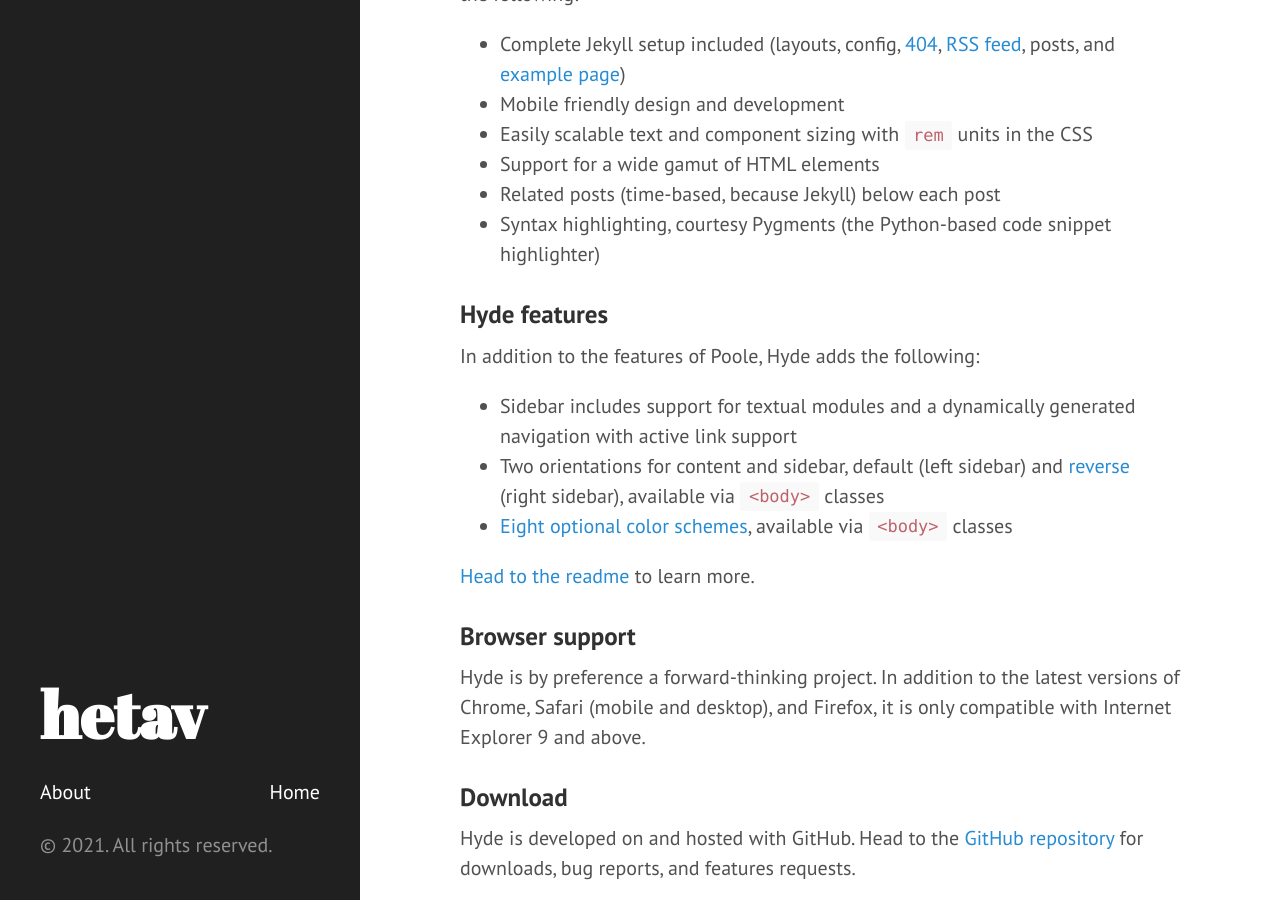
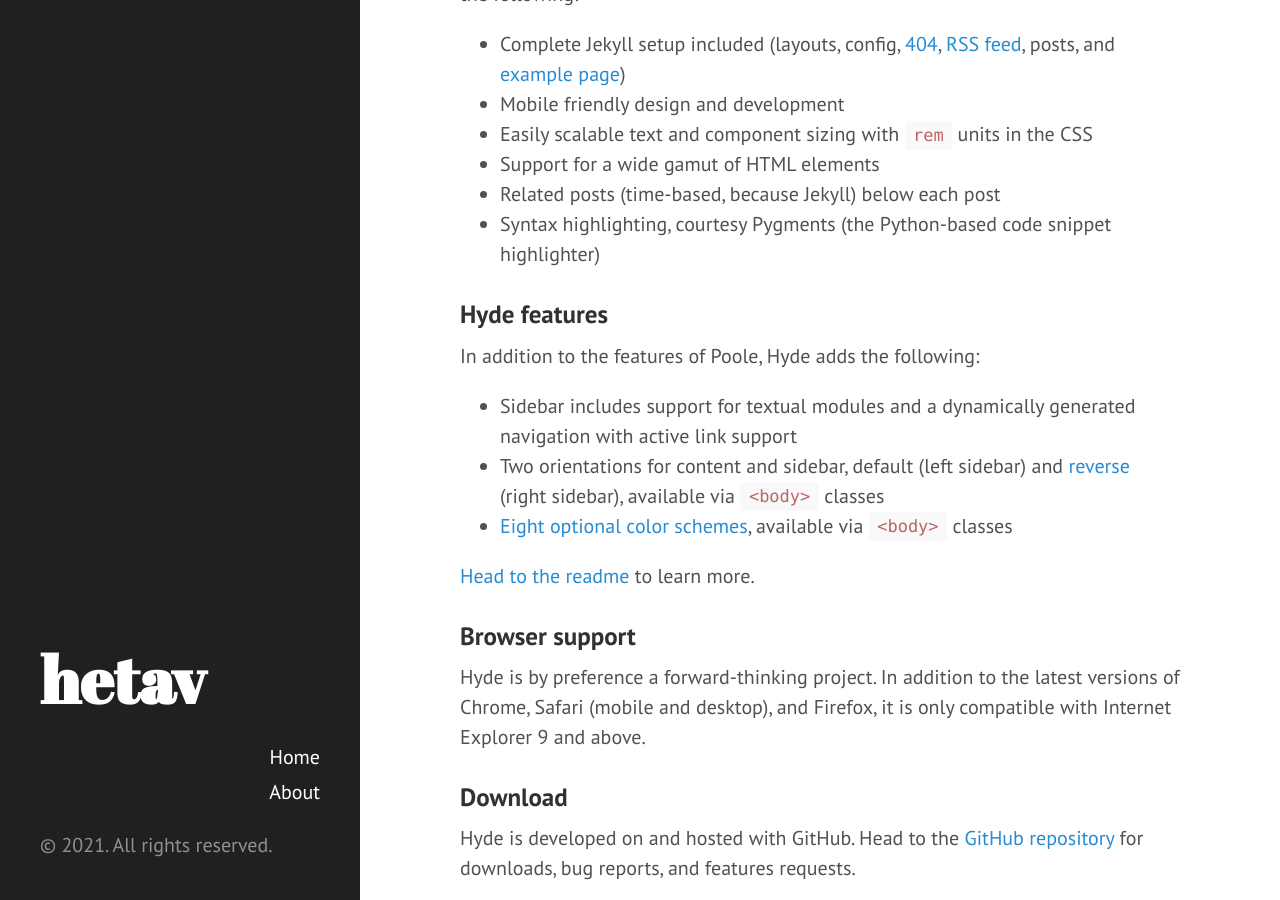
Before and after one commit to hetavv/hetavv.github.io, a Jekyll site: the page built from index.html, in a window 1280 px wide and 900 px high, scrolled down 392 px. Built offline with Jekyll 4.4.1, drawn with Linux system fonts in a browser that asks for light colours; the list of posts is cut into pages by our own code.

Commit message:
Update sidebar.html

```diff
--- a/_includes/sidebar.html
+++ b/_includes/sidebar.html
@@ -2,7 +2,7 @@
   <div class="container sidebar-sticky">
     <div class="sidebar-about">
       <h1>
-        <a href="{{ site.baseurl }}">
+        <a href="{{ site.baseurl }}" style="text-align: right">
           {{ site.title }}
         </a>
       </h1>
@@ -10,7 +10,7 @@
     </div>
 
     <nav class="sidebar-nav">
-      <a style="float: right" class="sidebar-nav-item{% if page.url == site.baseurl %} active{% endif %}" href="{{ site.baseurl }}">Home</a>
+      <a style="text-align: right" class="sidebar-nav-item{% if page.url == site.baseurl %} active{% endif %}" href="{{ site.baseurl }}">Home</a>
 
       {% comment %}
         The code below dynamically generates a sidebar nav of pages with
@@ -21,7 +21,7 @@
       {% for node in pages_list %}
         {% if node.title != null %}
           {% if node.layout == "page" %}
-            <a class="sidebar-nav-item{% if page.url == node.url %} active{% endif %}" href="{{ node.url }}">{{ node.title }}</a>
+            <a style="text-align: right " class="sidebar-nav-item{% if page.url == node.url %} active{% endif %}" href="{{ node.url }}">{{ node.title }}</a>
           {% endif %}
         {% endif %}
       {% endfor %}
```
